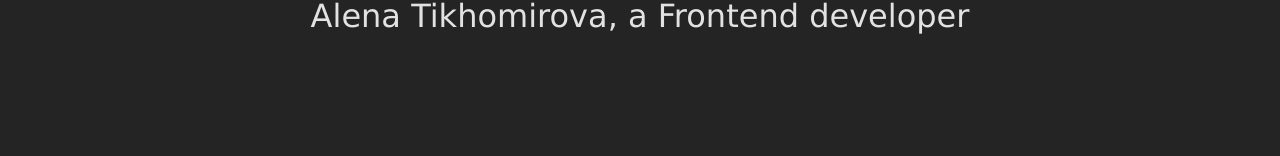
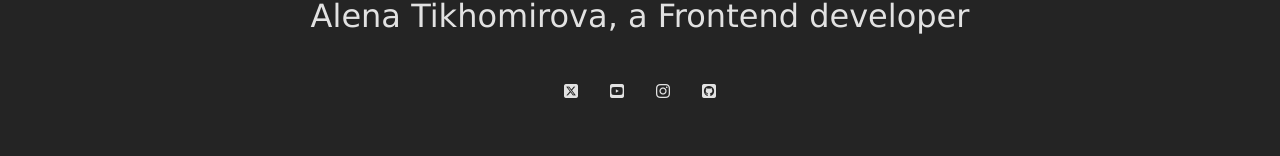
Before and after one commit to alenatih/Personal-Website, a React (Vite) app: page / in a window 1280 px wide. Shown: the part 144-300 px from the top of the page. Built offline with nearby package versions, Linux system fonts and the light colour scheme.

Commit message:
Update footer

```diff
--- a/src/App.css
+++ b/src/App.css
@@ -161,6 +161,14 @@
   border-radius: 0.5rem;
 }
 
+.footer {
+  display: flex;
+  align-items: center;
+  justify-content: center;
+  gap: 2rem;
+  width: 100%;
+}
+
 /* Buttons */
 
 .form-submit-button {
--- a/src/components/Footer.tsx
+++ b/src/components/Footer.tsx
@@ -1,7 +1,18 @@
 function Footer() {
     return (
         <footer className="footer">
-
+            <a href="https://x.com/Alennushkaa" target="_blank">
+                <i className="fa-brands fa-square-x-twitter"></i>
+            </a>
+            <a href="https://www.youtube.com/@alenaatikh" target="_blank">
+                <i className="fa-brands fa-square-youtube"></i>
+            </a>
+            <a href="https://www.instagram.com/allennushkaa/" target="_blank">
+                <i className="fa-brands fa-instagram"></i>
+            </a>
+            <a href="https://github.com/AlenaTih" target="_blank">
+                <i className="fa-brands fa-square-github"></i>
+            </a>
         </footer>
     )
 }
```
